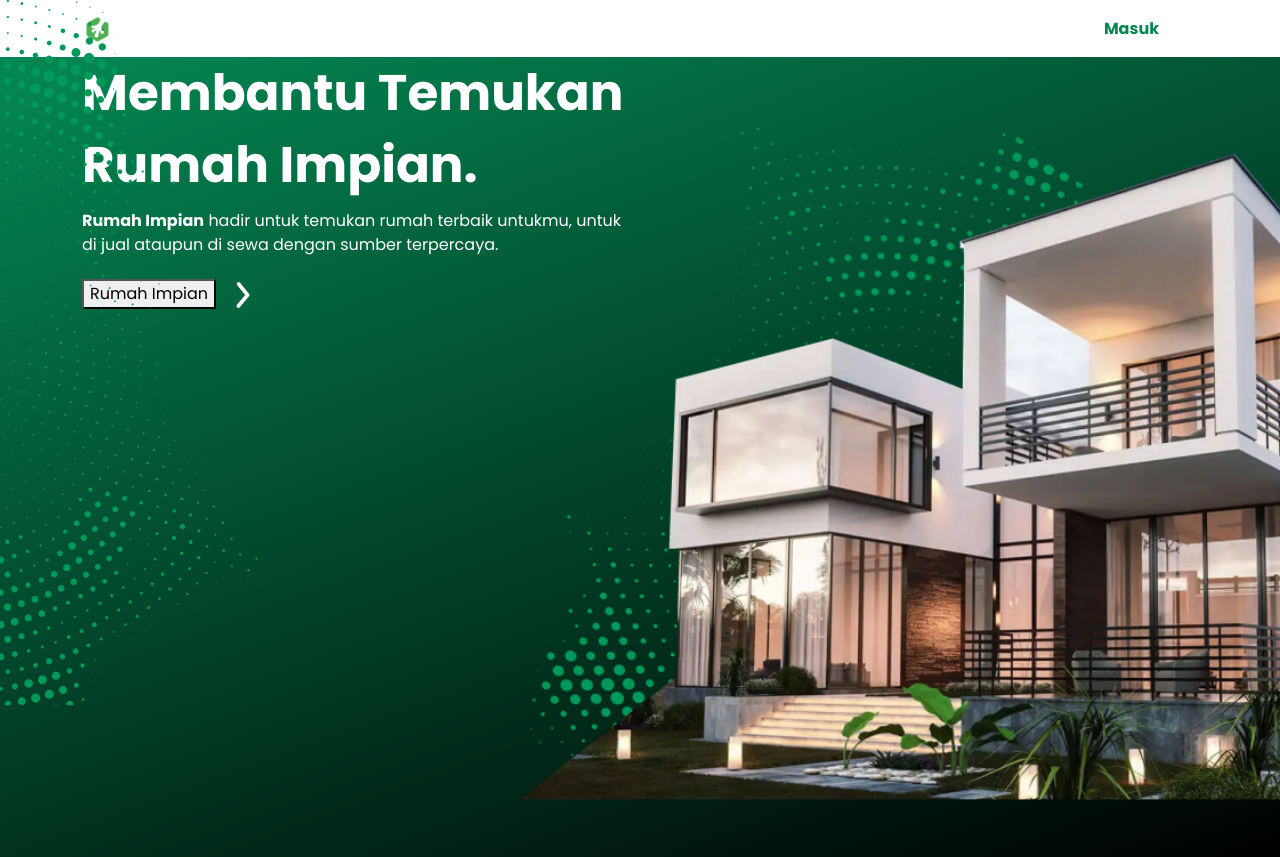
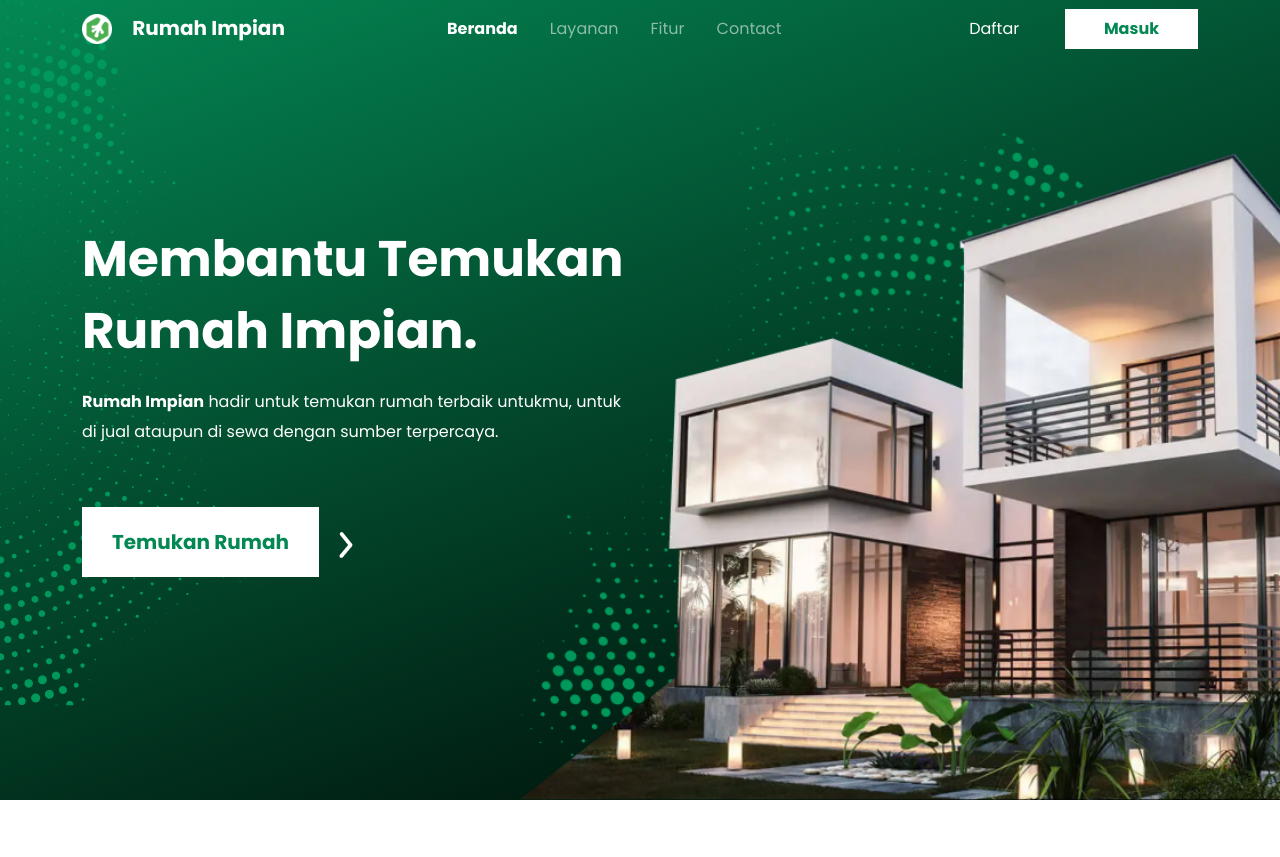
Before and after one commit to bedxiomi/badicomprofile.github.io, a plain HTML site: page index.html in a window 1280 px wide. After the commit the page ends 800 px from the top, so only its background shows below. Drawn offline with Linux system fonts and the light colour scheme.

Commit message:
hero section 2

```diff
--- a/index.html
+++ b/index.html
@@ -29,7 +29,9 @@
 
   <body>
     <!-- ini navbar -->
-    <nav class="navbar navbar-expand-lg navbar-dark bg-transparent">
+    <nav
+      class="navbar navbar-expand-lg navbar-dark bg-transparent position-fixed w-100"
+    >
       <div class="container">
         <a class="navbar-brand" href="#">
           <img
@@ -79,15 +81,15 @@
     <!-- hero section -->
     <section id="hero">
       <div class="container h-100">
-        <div class="row" h-100>
-          <div class="col-md-6 hero-tagline">
+        <div class="row h-100">
+          <div class="col-md-6 hero-tagline my-auto">
             <h1>Membantu Temukan Rumah Impian.</h1>
             <p>
               <span class="fw-bold">Rumah Impian</span>
               hadir untuk temukan rumah terbaik untukmu, untuk di jual ataupun
               di sewa dengan sumber terpercaya.
             </p>
-            <button class="tombol-lg-primary">Rumah Impian</button>
+            <button class="tombol-lg-primary">Temukan Rumah</button>
             <a href="">
               <img src="Assets/eva_arrow-ios-forward-fill.png" alt="" />
             </a>
@@ -101,7 +103,7 @@
         <img
           src="Assets/Accsent 1.png"
           alt=""
-          class="position-absolute top-0 start-0"
+          class="position-absolute top-0 start-0 accent-img"
         />
       </div>
     </section>
--- a/style.css
+++ b/style.css
@@ -6,6 +6,18 @@ body{
     font-family: 'Poppins', sans-serif;
 }
 /* navbar style */
+.navbar {
+z-index: 3;
+}
+
+* {
+    z-index: 2;
+}
+
+.accent-img {
+    z-index: 1;
+}
+
 .navbar-brand {
     font-weight: 700;
     font-size: 20px;
@@ -23,6 +35,7 @@ body{
 }
 .img-hero{
     height: 100%;
+    z-index: 1;
 }
 
 .hero-tagline h1{
@@ -35,6 +48,10 @@ line-height: 72px;
 .hero-tagline p {
 font-size: 16px;
 color: white;
+margin-bottom: 60px;
+margin-top: 20px;
+line-height: 30px;
+width: 85;
 }
 
 /* tombol style */
@@ -58,3 +75,12 @@ color: white;
     font-weight: 400;
 
 }
+.tombol-lg-primary {
+    width: 237px;
+    height: 70px;
+    background-color: white;
+    color: var(--pr-color);
+    border: none;
+    font-size: 20px;
+    font-weight: 700;
+}
```
